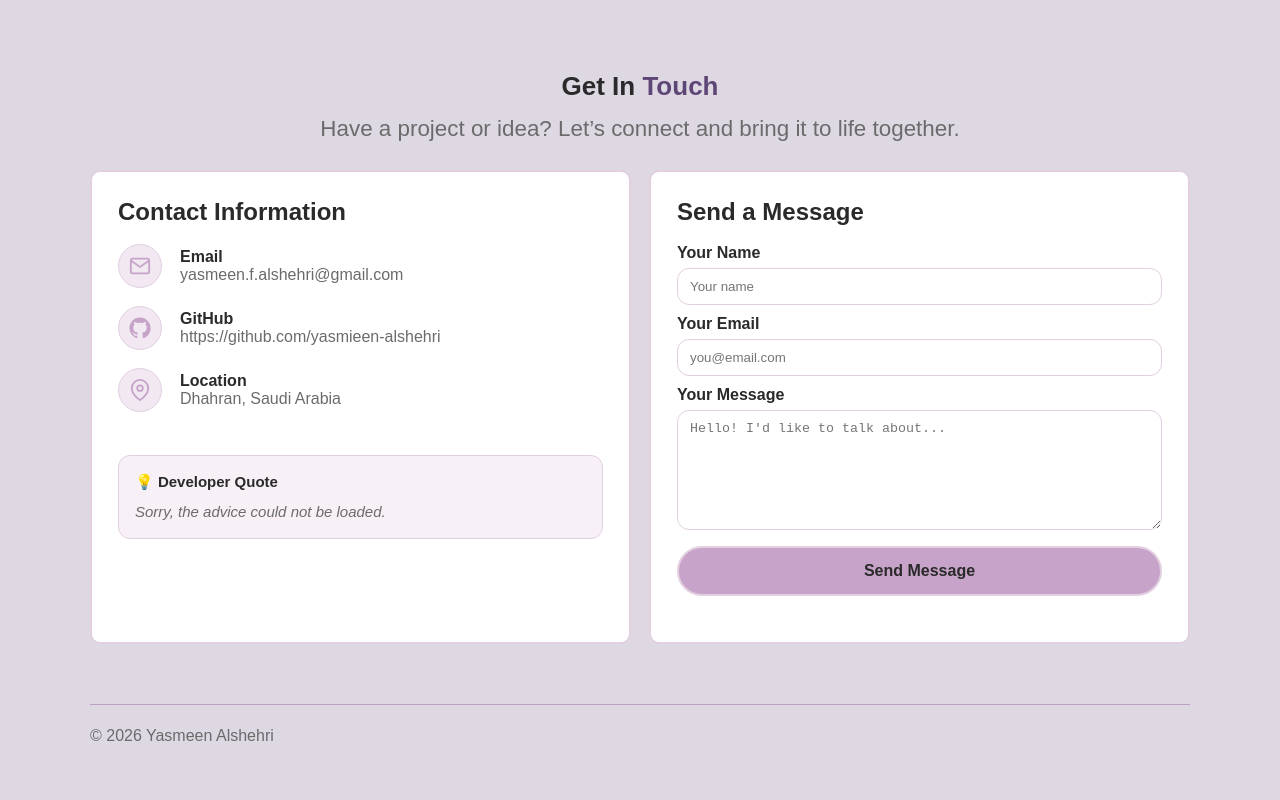
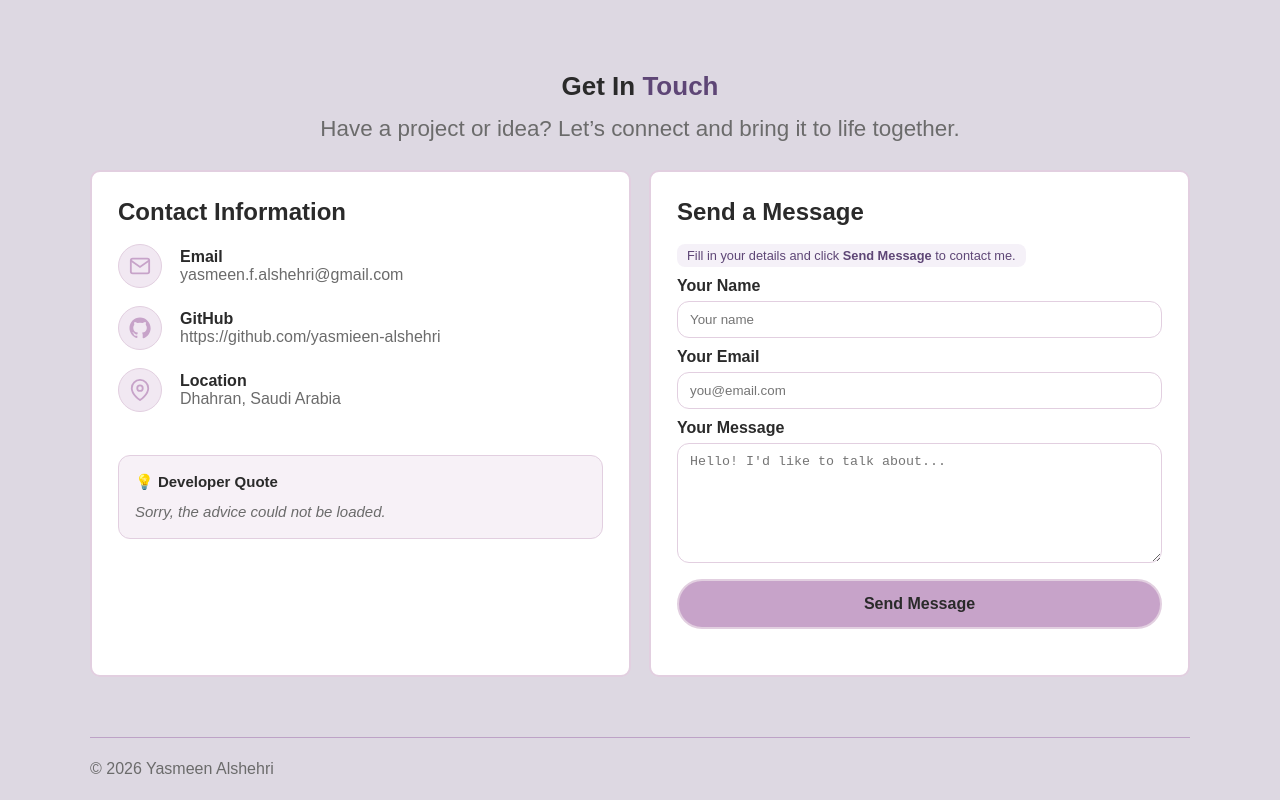
Before and after one commit to yasmieen-alshehri/202271660-YasmeenAlshehri-assignment3, a plain HTML site: page index.html in a window 1280 px wide. Shown: the part 2818-3618 px from the top of the page. Before the commit the page ends 3585 px from the top, so only its background shows below. Drawn offline with Linux system fonts and the light colour scheme; no server answers.

Commit message:
Add user guidance to contact form

```diff
--- a/css/styles.css
+++ b/css/styles.css
@@ -815,7 +815,7 @@ textarea {
   margin-top: 40px;
 }
 
-#projects .mini-guide {
+.mini-guide {
   display: inline-block;
   font-size: 0.8rem;
   color: var(--secondary);
--- a/index.html
+++ b/index.html
@@ -277,6 +277,10 @@
       <div class="contact-form card">
         <h3>Send a Message</h3>
 
+        <p class="mini-guide">
+          Fill in your details and click <strong>Send Message</strong> to contact me.
+        </p>
+
         <form id="contactForm" class="form">
           <label>
             <span>Your Name</span>
@@ -307,8 +311,8 @@
   </footer>
 
   <div class="image-modal" id="imgModal">
-  <img id="modalImg">
-</div>
+    <img id="modalImg">
+  </div>
 
   <script src="js/script.js"></script>
 
```
